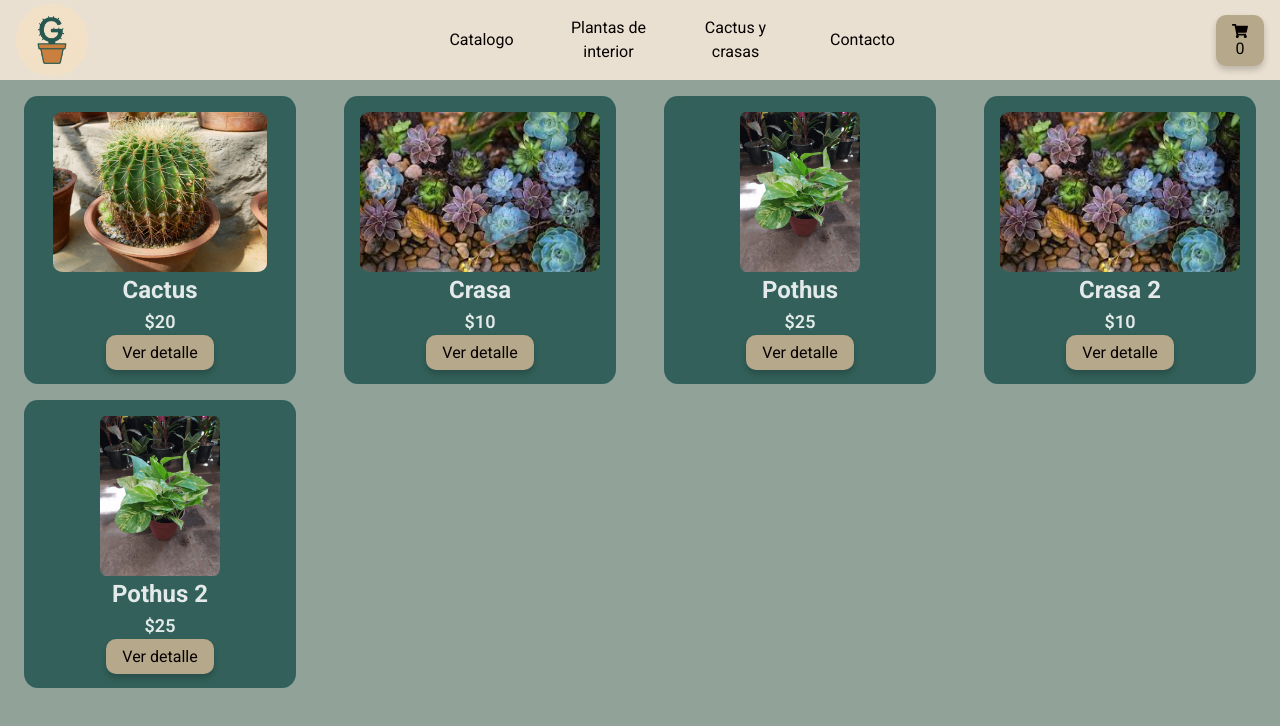
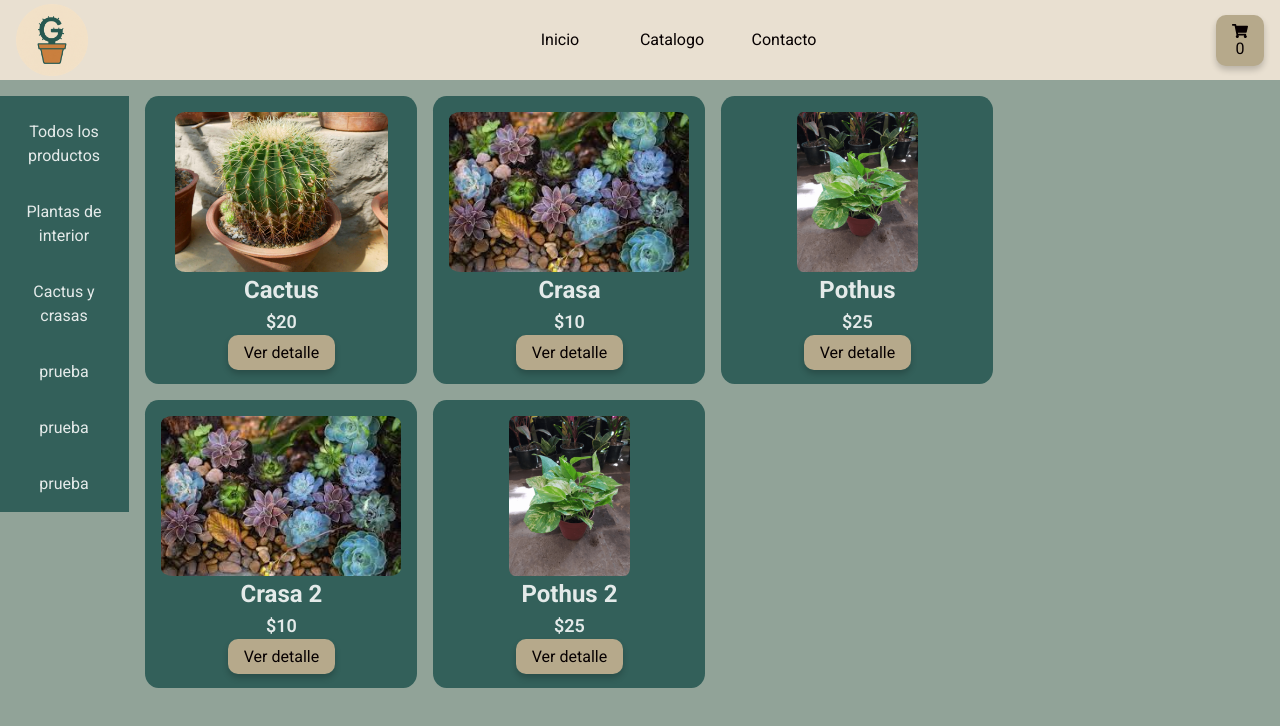
Before and after one commit to GiulianoGreco03/EcommerceCoderHouse, a React (Vite) app: page /products in a window 1280 px wide. Shown: the top 726 px of the page. Built offline with nearby package versions, Linux system fonts and the light colour scheme.

Commit message:
Filter sidebar en itemListConteiner

```diff
--- a/src/components/ItemDetail/ItemDetail.css
+++ b/src/components/ItemDetail/ItemDetail.css
@@ -88,4 +88,8 @@
     object-fit: contain;
     max-height: 300px;
   }
+
+  .detailConteiner {
+    width: 50%;
+  }
 }
--- a/src/components/ItemDetail/ItemDetail.jsx
+++ b/src/components/ItemDetail/ItemDetail.jsx
@@ -22,7 +22,7 @@ function ItemDetail(){
     },[id])
 
     return(
-            loading ? <Loader/> :
+            loading ? <Loader className="loader"/> :
             <div className="detailConteiner">
 
                 <div className="textImg">
--- a/src/components/ItemListContainer/ItemListConteiner.css
+++ b/src/components/ItemListContainer/ItemListConteiner.css
@@ -1,7 +1,62 @@
 .itemConteiner{
+    display: flex;
+    gap: 1rem;
+    margin: 0;
+    height: 100%;
+    width: 100%;
+}
+
+.itemConteinerList{
     display: grid;
-    grid-template-columns: repeat(auto-fit, minmax(17.5rem, 1fr));
+    grid-template-columns: repeat(auto-fit, minmax(17rem, 17rem));
+    justify-content: start;
+    width: 100%;
+    gap: 1rem;
     row-gap: 1rem;
-
     place-items: center;
 }
+
+.itemConteinerSideBar{
+    display: grid;
+    overflow-x: hidden;
+    grid-template-columns: repeat(auto-fit, minmax(7rem, 7rem));
+    background-color: var(--terciary-color);
+    height: 25rem;
+    width: 8rem;
+    padding: 0.5rem;
+    margin: 0;
+
+}
+
+.linkSidebar{
+    all: unset;
+    display: flex;
+    justify-content: center;
+    align-items: center;
+    height: fit-content;
+    width: 100%;
+}
+
+
+@media (max-width: 768px) {
+    .itemConteinerSideBar{
+        display: grid;
+
+        width: 100%;
+        height: fit-content;
+        gap: 2rem;
+    }
+
+    .itemConteiner{
+        display: flex;
+        flex-direction: column;
+        gap: 1rem;
+        margin: 0;
+        height: 100%;
+        width: 100%;
+    }
+
+    .itemConteinerList{
+       justify-content: center;
+    }
+}
--- a/src/components/ItemListContainer/ItemListConteiner.jsx
+++ b/src/components/ItemListContainer/ItemListConteiner.jsx
@@ -2,6 +2,7 @@ import { useEffect, useState } from 'react';
 import './ItemListConteiner.css'
 import getProducts from '../../services/PromiseMockService';
 import Loader from '../Loader/loader';
+import { Link } from 'react-router';
 import { useParams } from 'react-router';
 import ItemList from '../ItemList/ItemList';
 
@@ -40,7 +41,21 @@ function ItemListConteiner(){
         <>
            <section className='itemConteiner'>
             {loading ? <Loader/>:
-                <ItemList products={products} />
+                <>
+                    <ul className='itemConteinerSideBar'>
+                        <li className='navbarLi'><Link to="/products" className='linkSidebar'>Todos los productos</Link></li>
+                        <li className='navbarLi'><Link to="/products/category/plantas_de_interior" className='linkSidebar'>Plantas de interior</Link></li>
+                        <li className='navbarLi'><Link to="/products/category/cactus_y_crasas" className='linkSidebar'>Cactus y crasas</Link></li>
+                        <li className='navbarLi'>prueba</li>
+                        <li className='navbarLi'>prueba</li>
+                        <li className='navbarLi'>prueba</li>
+                        <li className='navbarLi'>prueba</li>
+                        <li className='navbarLi'>prueba</li>
+                        <li className='navbarLi'>prueba</li>
+                    </ul>
+                    <div className='itemConteinerList'><ItemList  products={products} /></div>
+
+                </>
             }
            </section>
 
--- a/src/components/Loader/loader.css
+++ b/src/components/Loader/loader.css
@@ -1,4 +1,7 @@
 .loader {
+    position: fixed;
+    top: 40%;
+    left: 50%;
     width: 48px;
     height: 48px;
     border: 5px solid #FFF;
@@ -16,4 +19,4 @@
     100% {
         transform: rotate(360deg);
     }
-    }
+}
--- a/src/components/NavBar/NavBar.css
+++ b/src/components/NavBar/NavBar.css
@@ -28,7 +28,8 @@
 .nav-links {
     list-style: none;
     display: flex;
-    gap: 15px;
+    height: 100%;
+    margin: 0;
 }
 
 .nav-link {
@@ -40,23 +41,18 @@
     width: 100%;
 }
 
-.links {
-    display: flex;
-    margin: 0;
-    height: 100%;
-}
-
-li {
+.navbarLi {
     display: flex;
     justify-content: center;
     align-items: center;
     width: 5rem;
+    margin: 0;
     list-style-type: none;
     padding: 1rem;
     transition: 0.5s all;
 }
 
-li:hover {
+.navbarLi:hover {
     background-color: var(--hover-color);
     color: white;
 }
@@ -71,6 +67,7 @@ li:hover {
         flex-direction: column;
         background-color: var(--primary-color);
         position: absolute;
+        height: fit-content;
         top: 100%;
         left: 0;
         right: 0;
@@ -91,7 +88,7 @@ li:hover {
         text-align: center;
     }
 
-    li {
+    .navbarLi {
         width: 100%;
     }
 }
--- a/src/components/NavBar/NavBar.jsx
+++ b/src/components/NavBar/NavBar.jsx
@@ -13,10 +13,9 @@ function NavBar() {
         <img src={logo} className='logo'></img>
         <button className="menu-toggle" onClick={() => setOpen(!open)}>☰</button>
          <ul className={`nav-links ${open ? 'show' : ''}`}>
-            <li><Link to="/products" className='nav-link'>Catalogo</Link></li>
-            <li><Link to="/products/category/plantas_de_interior" className='nav-link'>Plantas de interior</Link></li>
-            <li><Link to="/products/category/cactus_y_crasas" className='nav-link'>Cactus y crasas</Link></li>
-            <li><Link to="/contact" className='nav-link'>Contacto</Link></li>
+           <li className='navbarLi'><Link to="/home" className='nav-link'>Inicio</Link></li>
+            <li className='navbarLi'><Link to="/products" className='nav-link'>Catalogo</Link></li>
+            <li className='navbarLi'><Link to="/contact" className='nav-link'>Contacto</Link></li>
         </ul>
         <CartWidget></CartWidget>
 
```
Also changed, not shown: src/components/ItemList/ItemList.jsx (+5 -5 lines).
